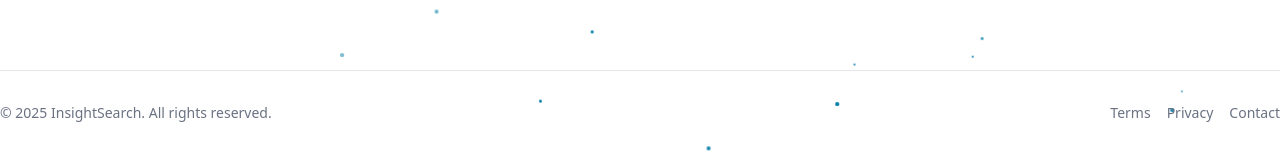
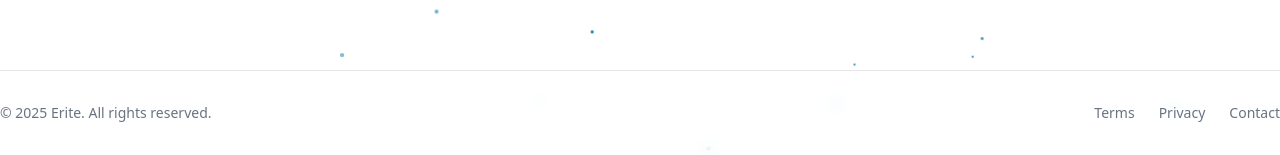
Before and after one commit to Shivrajsoni/ai-bot, a Next.js app: page / in a window 1280 px wide. Shown: the part 645-800 px from the top of the page. Built offline with nearby package versions, Linux system fonts and the light colour scheme.

Commit message:
improve ui

```diff
--- a/src/app/globals.css
+++ b/src/app/globals.css
@@ -2,6 +2,7 @@
 @import "tw-animate-css";
 
 @custom-variant dark (&:is(.dark *));
+
 
 @theme inline {
   --color-background: var(--background);
--- a/src/components/layout/footer.tsx
+++ b/src/components/layout/footer.tsx
@@ -1,11 +1,11 @@
 export function Footer() {
   return (
-      <footer className="border-t py-6 md:py-8">
-        <div className="container flex flex-col items-center justify-between gap-4 md:flex-row">
+    <footer className="fixed bottom-0 left-0 w-full border-t py-6 md:py-8 bg-background/95 backdrop-blur supports-[backdrop-filter]:bg-background/60">
+      <div className="container mx-auto flex flex-col items-center justify-center gap-6 md:flex-row md:justify-between">
         <p className="text-center text-sm text-muted-foreground md:text-left">
-            &copy; {new Date().getFullYear()} InsightSearch. All rights reserved.
+          &copy; {new Date().getFullYear()} Erite. All rights reserved.
         </p>
-          <div className="flex gap-4">
+        <div className="flex gap-6">
           <a
             href="#"
             className="text-sm text-muted-foreground underline-offset-4 hover:underline"
--- a/src/components/search/search-page.tsx
+++ b/src/components/search/search-page.tsx
@@ -81,9 +81,9 @@ export function SearchPage() {
   };
 
   return (
-    <div className="container flex flex-col items-center px-4 py-10 md:py-16">
-      <div className="mb-10 max-w-3xl text-center">
-        <h1 className="mb-3 text-4xl font-bold tracking-tight sm:text-5xl md:text-6xl">
+    <div className="container inset-0 flex flex-col items-center px-4 py-10 justify-center  md:py-16 **:">
+      <div className="mb-10 max-w-3xl text-center justify-center">
+        <h1 className="mb-3 text-4xl font-bold tracking-tight sm:text-5xl md:text-6xl justify-center">
           Get instant, intelligent answers
         </h1>
         <p className="mb-6 text-lg text-muted-foreground md:text-xl">
```
Lines whose indentation alone changed are shown as unchanged.
